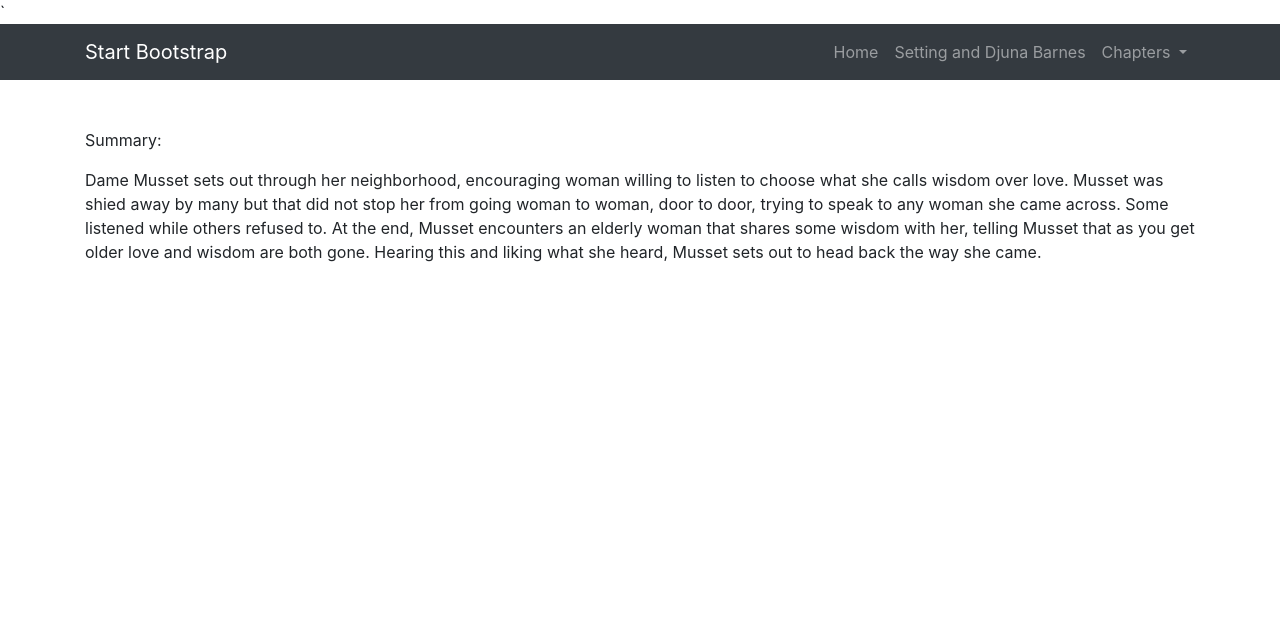
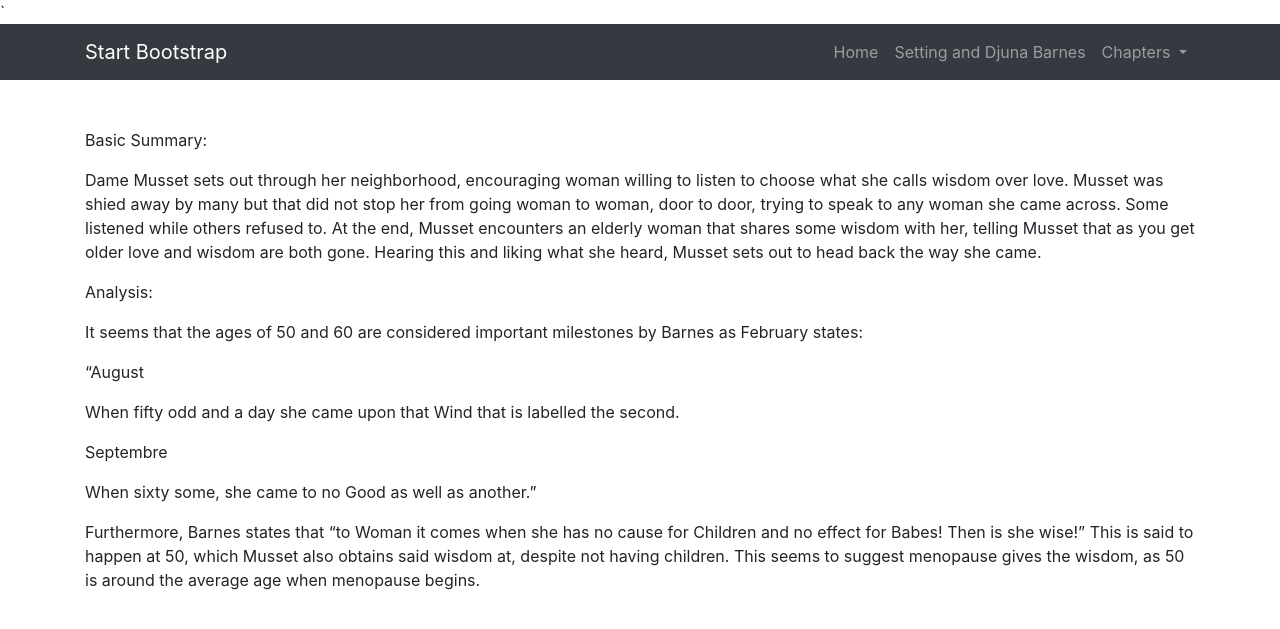
Before and after one commit to ns5ub/LadiesAlmanackGloss, a Jekyll site: the page built from _chapters/november.md, in a window 1280 px wide. Shown: the top 629 px of the page. Built offline with Jekyll 4.4.1, drawn with Linux system fonts in a browser that asks for light colours; nearby versions of some CDN libraries; library files that are not in the unit come from our copies.

Commit message:
Update november.md

```diff
--- a/_chapters/november.md
+++ b/_chapters/november.md
@@ -4,6 +4,20 @@ layout: template
 filename: _chapters/november.html
 ---
 
-Summary:
+Basic Summary:
 
 Dame Musset sets out through her neighborhood, encouraging woman willing to listen to choose what she calls wisdom over love. Musset was shied away by many but that did not stop her from going woman to woman, door to door, trying to speak to any woman she came across. Some listened while others refused to. At the end, Musset encounters an elderly woman that shares some wisdom with her, telling Musset that as you get older love and wisdom are both gone. Hearing this and liking what she heard, Musset sets out to head back the way she came.
+
+Analysis:
+
+It seems that the ages of 50 and 60 are considered important milestones by Barnes as February states:
+
+"August
+
+When fifty odd and a day she came upon that Wind that is labelled the second.
+
+Septembre
+
+When sixty some, she came to no Good as well as another."
+
+Furthermore, Barnes states that "to Woman it comes when she has no cause for Children and no effect for Babes! Then is she wise!" This is said to happen at 50, which Musset also obtains said wisdom at, despite not having children. This seems to suggest menopause gives the wisdom, as 50 is around the average age when menopause begins.
```
